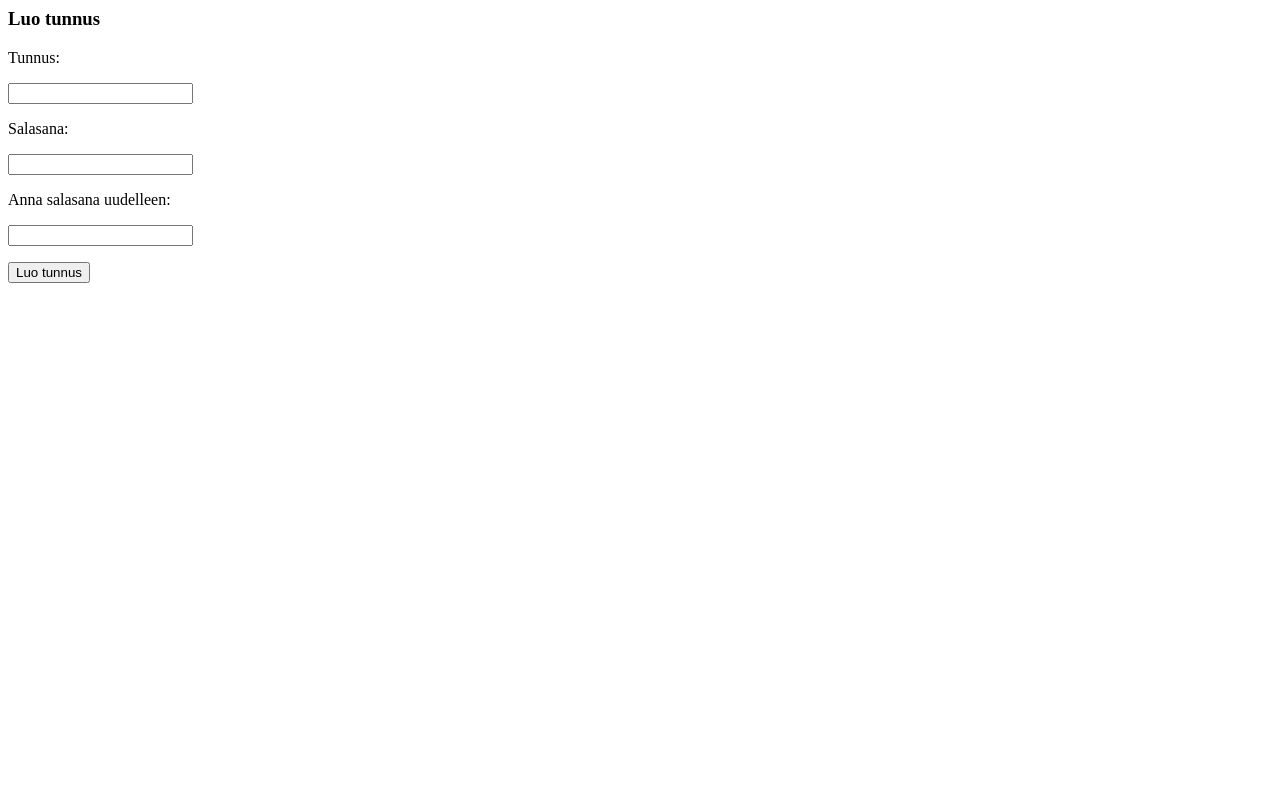
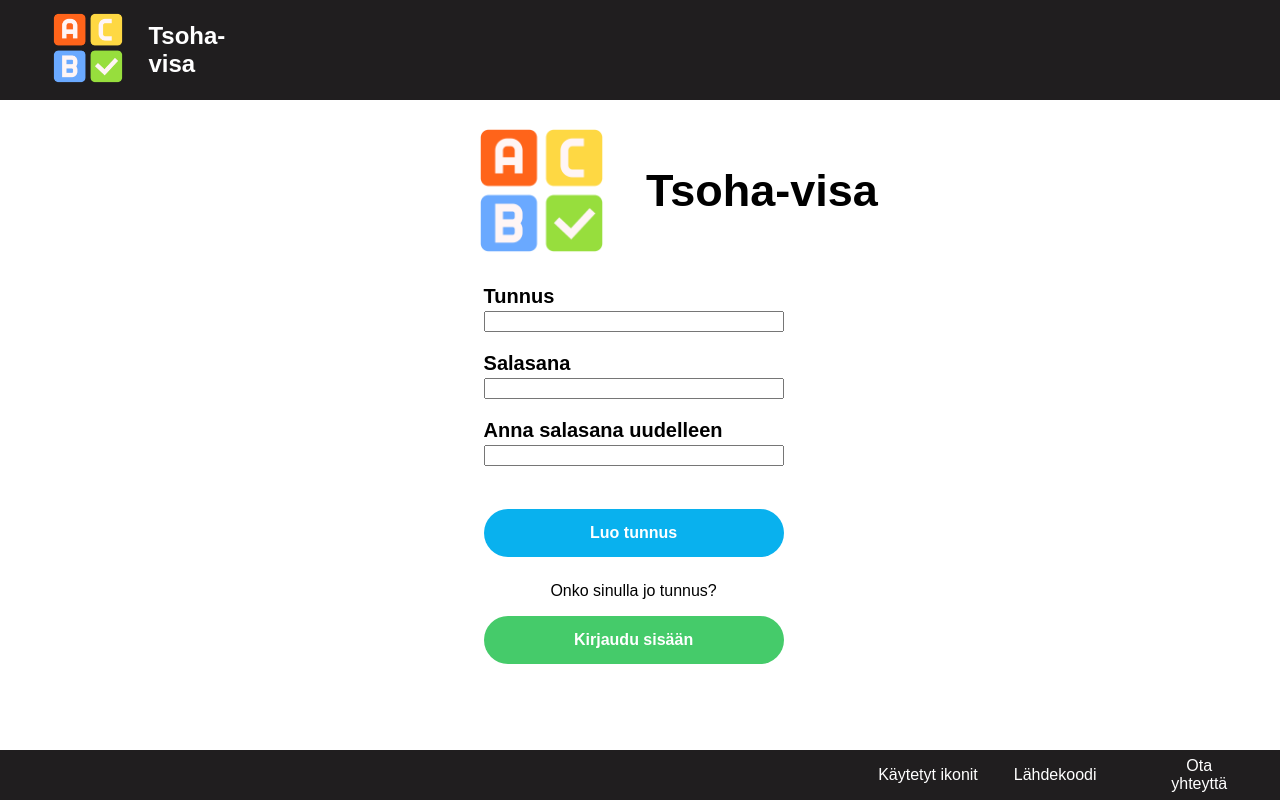
Before and after one commit to jukaveka/tsoha-visa, a Flask app: page /register in a window 1280 px wide. Run offline with Flask 3, Linux system fonts and the light colour scheme.

Commit message:
Add styling to login and registering

```diff
--- a/static/main.css
+++ b/static/main.css
@@ -74,6 +74,8 @@
     height: 67%;
     top: 16%;
     left: 16%;
+    font-size: 20px;
+    font-family: Arial, Helvetica, sans-serif;
     display: grid;
     grid-template-columns: 1fr 1fr;
     grid-template-rows: 1fr 1fr;
@@ -103,6 +105,35 @@
     align-content: center;
     text-align: left;
     color: black;
+}
+
+.user-form {
+    grid-column: span 3 / 4;
+    display: grid;
+    grid-template-columns: 1fr 300px 1fr;
+    grid-template-rows: 300px 100px;
+    align-content: start;
+    text-align: left;
+    font-weight: bold;
+    color: black;
+}
+
+.user-form #login-register {
+    grid-column: 2;
+}
+
+.user-form #login-register-button {
+    grid-row: 2;
+    grid-column: 2;
+    align-content: center;
+    font-size: 16px;
+    font-weight: normal;
+    text-align: center;
+}
+
+input {
+    width: 100%;
+    box-sizing: border-box;
 }
 
 .login {
@@ -156,6 +187,41 @@ a {
     color: white;
 }
 
+input.login, input.register {
+    padding: 5%;
+    width: 100%;
+    text-align: center;
+    color: white;
+    text-decoration: none;
+    font-size: 16px;
+    font-weight: bold;
+    display: inline-block;
+    box-sizing: border-box;
+    border-radius: 50px;
+    border: none;
+}
+
+input.login[type=submit] {
+    background-color: #45CB6A;
+}
+
+input.login[type=submit]:hover, input.login[type=submit]:active {
+    background-color: #33B558;
+}
+
+input.register[type=submit] {
+    background-color: #09B1EE;
+}
+
+input.register[type=submit]:hover, input.register[type=submit]:active {
+    background-color: #0796CA;
+}
+
+
+a {
+    font-family: Arial, Helvetica, sans-serif;
+}
+
 a.login:link, a.login:visited {
     background-color: #45CB6A;
     padding: 10%;
@@ -180,28 +246,52 @@ a.login:hover, a.login:active {
     border-radius: 50px;
 }
 
-a.register:link, a.register:visited {
-    background-color: #09B1EE;
+a.register {
     padding: 10%;
     text-align: center;
     text-decoration: none;
-    font-size: 20px;
     font-weight: bold;
     display: inline-block;
     box-sizing: border-box;
     border-radius: 50px;
 }
 
+a.register:link, a.register:visited {
+    background-color: #09B1EE;
+    font-size: 20px;
+}
+
 a.register:hover, a.register:active {
     background-color: #0796CA;
-    padding: 10%;
+    font-size: 20px;
+}
+
+a.login-register-link, a.register-login-link {
+    width: 100%;
+    font-size: 16px;
+    padding: 5%;
     text-align: center;
     text-decoration: none;
-    font-size: 20px;
     font-weight: bold;
     display: inline-block;
     box-sizing: border-box;
     border-radius: 50px;
+}
+
+a.login-register-link:link, a.register-login:visited {
+    background-color: #09B1EE;
+}
+
+a.login-register-link:hover, a.register-login:active {
+    background-color: #0796CA;
+}
+
+a.register-login-link:link, a.register-login:visited {
+    background-color: #45CB6A;
+}
+
+a.register-login-link:hover, a.register-login:active {
+    background-color: #33B558;
 }
 
 a.bottom {
--- a/templates/register.html
+++ b/templates/register.html
@@ -1,25 +1,56 @@
-<form action="/register" method="post">
-    <p>
-        <h3> Luo tunnus </h3>
-    </p>
-    <p>
-         Tunnus:
-    </p>
-    <p>
-        <input type="text" name="username">
-    </p>
-    <p>
-        Salasana:
-    </p>
-    <p>
-        <input type="password" name="password1"> </p>
-    <p>
-        Anna salasana uudelleen:
-    </p>
-    <p>
-        <input type="password" name="password2">
-    </p>
-    <p>
-        <input type="submit" value="Luo tunnus">
-    </p>
-</form>
+<!DOCTYPE html>
+<link rel="stylesheet" href="static/main.css">
+<meta name="viewport" content="width=device-width, initial_scale=1">
+
+<head>
+    <title> Visailusivusto </title>
+</head>
+
+<body>
+    <div class="header bar">
+        <div id="logo"> <img src="{{url_for('static', filename='tsoha-visa-logo.png')}}"
+                alt="Logo, joka koostuu A, B ja C kirjaimista, ja valintamerkistä D-kirjaimen tilalla." height=70px
+                width=70px style="float:right"> </div>
+        <div id="app-name"> Tsoha-visa </div>
+    </div>
+    <div class="wrapper">
+        <div class="section branding">
+            <div id="logo"> <img src="{{url_for('static', filename='tsoha-visa-logo.png')}}"
+                    alt="Logo, joka koostuu A, B ja C kirjaimista, ja valintamerkistä D-kirjaimen tilalla." height=125px
+                    width=125px style="float:right"> </div>
+            <div id="app-name">
+                <h2>Tsoha-visa</h2>
+            </div>
+        </div>
+        <div class="section user-form">
+            <div id="login-register">
+                <form action="/register" method="post">
+                    <p>Tunnus
+                    <input type="text" name="username"></p>
+                    <p>Salasana
+                    <input type="password" name="password1"></p>
+                    <p>Anna salasana uudelleen
+                    <input type="password" name="password2"></p>
+                    <br>
+                    <input class="register" type="submit" value="Luo tunnus">
+                </form>
+            </div>
+            <div id="login-register-button">
+                <p> Onko sinulla jo tunnus? </p>
+                <a class="register-login-link" href="/login"> Kirjaudu sisään </a>
+            </div>
+        </div>
+    </div>
+    <div class="bottom bar">
+        <div class="bottom-item"></div>
+        <div class="bottom-item">
+            <div id="icons"> Käytetyt ikonit </div>
+        </div>
+        <div class="bottom-item">
+            <div id="source"> <a class="bottom" href="https://github.com/jukaveka/tsoha-visa"> Lähdekoodi </a> </div>
+        </div>
+        <div class="bottom-item">
+            <div id="contact"> <a class="bottom" href="mailto:jukaveka@ad.helsinki.fi"> Ota yhteyttä </a> </div>
+        </div>
+    </div>
+</body>
```
Also changed, not shown: templates/login.html (+53 -15 lines).
